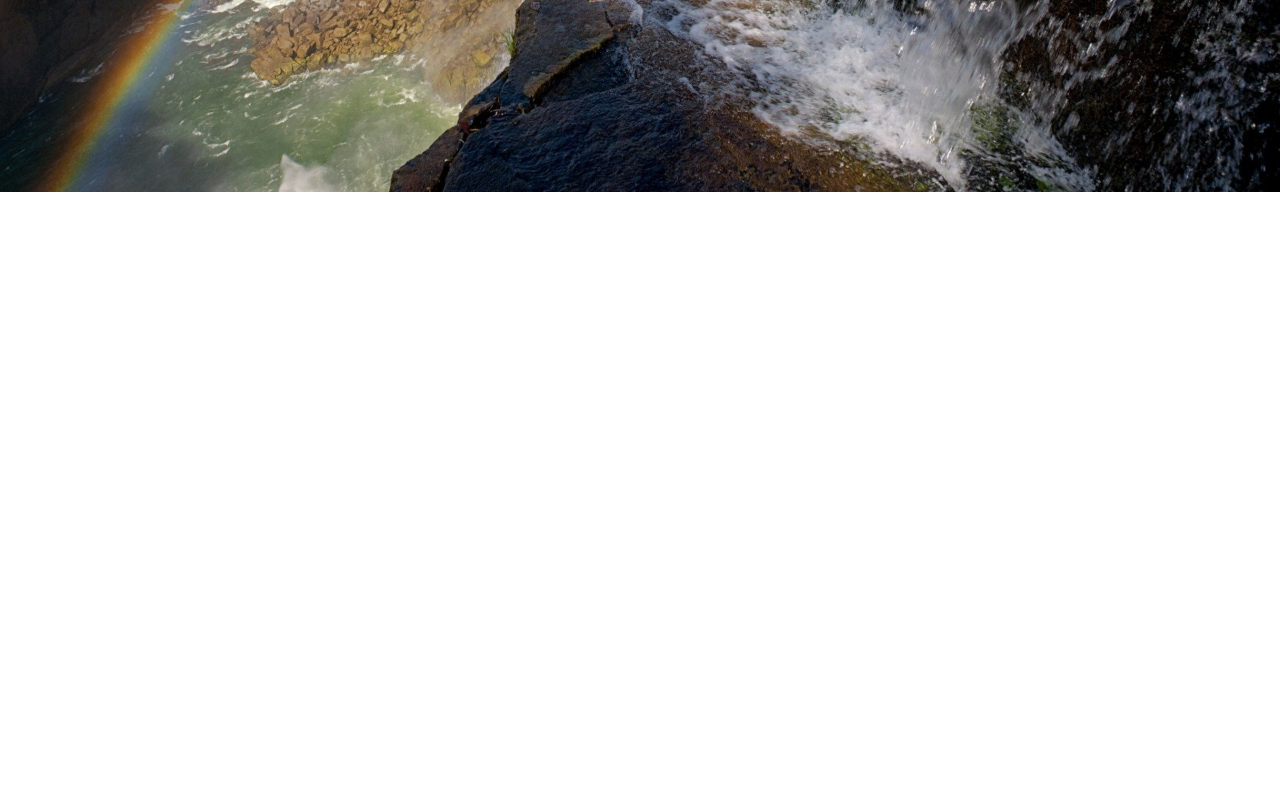
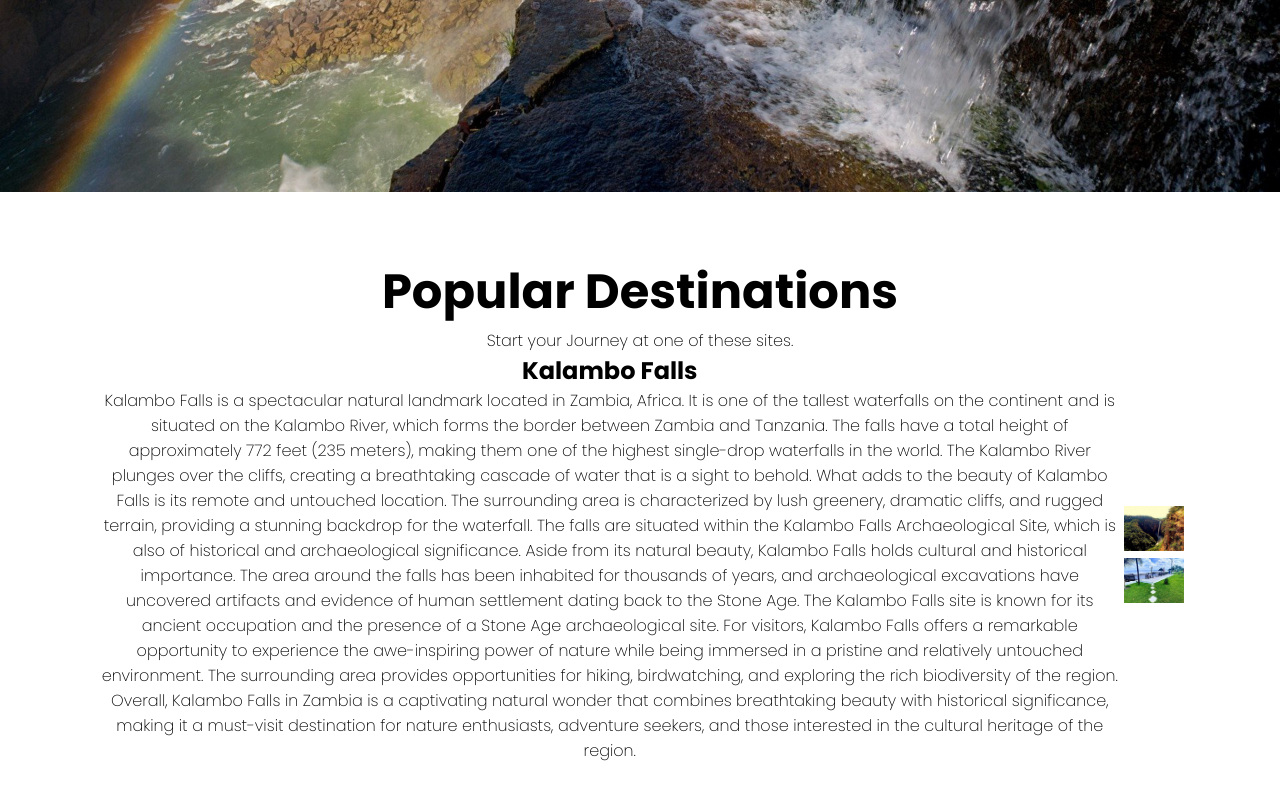
Before and after one commit to Acesulfame02/Tourism-Alternate-React-Project, a React (Create React App) app: page / in a window 1280 px wide. Shown: the part 608-1408 px from the top of the page. Before the commit the page ends 807 px from the top, so only its background shows below. Built offline with nearby package versions, Linux system fonts and the light colour scheme.

Commit message:
Destination Added.

```diff
--- /dev/null
+++ b/src/Components/Destination.js
@@ -0,0 +1,34 @@
+import '../Style_Sheets/DestinationStyles.css';
+
+const Destination = () =>{
+    return(
+        <div className='destination'>
+            <h1>Popular Destinations</h1>
+            <p>Start your Journey at one of these sites.</p>
+            <div className = 'first-des'>
+                <div className='des-text'>
+                    <h2>Kalambo Falls</h2>
+                    <p>
+                        Kalambo Falls is a spectacular natural landmark located in Zambia, Africa. It is one of the tallest waterfalls on the continent and is situated on the Kalambo River, which forms the border between Zambia and Tanzania.
+
+                        The falls have a total height of approximately 772 feet (235 meters), making them one of the highest single-drop waterfalls in the world. The Kalambo River plunges over the cliffs, creating a breathtaking cascade of water that is a sight to behold.
+
+                        What adds to the beauty of Kalambo Falls is its remote and untouched location. The surrounding area is characterized by lush greenery, dramatic cliffs, and rugged terrain, providing a stunning backdrop for the waterfall. The falls are situated within the Kalambo Falls Archaeological Site, which is also of historical and archaeological significance.
+
+                        Aside from its natural beauty, Kalambo Falls holds cultural and historical importance. The area around the falls has been inhabited for thousands of years, and archaeological excavations have uncovered artifacts and evidence of human settlement dating back to the Stone Age. The Kalambo Falls site is known for its ancient occupation and the presence of a Stone Age archaeological site.
+
+                        For visitors, Kalambo Falls offers a remarkable opportunity to experience the awe-inspiring power of nature while being immersed in a pristine and relatively untouched environment. The surrounding area provides opportunities for hiking, birdwatching, and exploring the rich biodiversity of the region.
+
+                        Overall, Kalambo Falls in Zambia is a captivating natural wonder that combines breathtaking beauty with historical significance, making it a must-visit destination for nature enthusiasts, adventure seekers, and those interested in the cultural heritage of the region.
+                    </p>
+                </div>
+                <div className='images'>
+                    <img alt='JourneyPhoto' src={require('../Images/kalambo_falls.jpg')} />
+                    <img alt='JourneyPhoto' src={require('../Images/img3.jpg')} />
+                </div>
+            </div>
+        </div>
+    );
+}
+
+export default Destination;
--- a/src/Pages/Home.js
+++ b/src/Pages/Home.js
@@ -1,3 +1,4 @@
+import Destination from '../Components/Destination';
 import Interim from '../Components/Interim';
 import NavBar from '../Components/NavBar';
 
@@ -15,6 +16,7 @@ function Home (){
                 url = '/'
                 btnClass = 'link-interim'
             />
+            <Destination />
         </>
     );
 }
--- /dev/null
+++ b/src/Style_Sheets/DestinationStyles.css
@@ -0,0 +1,13 @@
+.destination{
+    margin: 4rem 6rem;
+}
+
+.destination h1{
+    font-size: 3rem;
+}
+
+.first-des{
+    display: flex;
+    align-items: center;
+    justify-content: space-between;
+}
```
